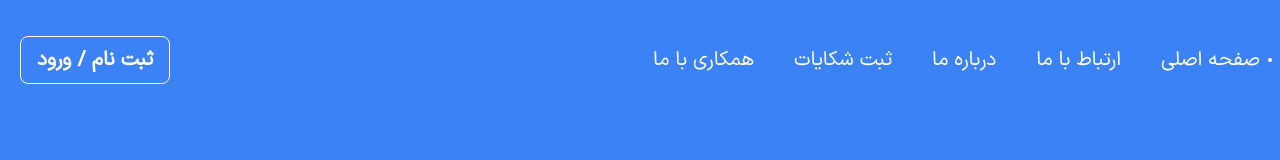
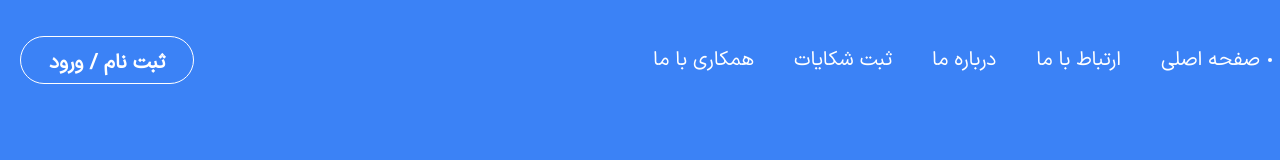
Before and after one commit to Apple-Service-ir/AppleService-RepairProject-FrontEnd, a React (Vite) app: page / in a window 1280 px wide. Shown: the top 160 px of the page. Built offline with nearby package versions, Linux system fonts and the light colour scheme.

Commit message:
change register button

```diff
--- a/src/components/Header/Header.jsx
+++ b/src/components/Header/Header.jsx
@@ -47,7 +47,8 @@ export function Header() {
             <NavLink className='header__navlink text-white text-xl'>همکاری با ما</NavLink>
           </li>
         </ul>
-        <NavLink className='btn btn-outline text-white border-white text-xl hover:bg-white hover:text-blue-500'>ثبت نام / ورود</NavLink>
+        <NavLink className='btn btn-outline text-white border-white text-xl rounded-full py-3 px-7
+          hover:bg-white hover:text-blue-500'>ثبت نام / ورود</NavLink>
       </div>
     </>
   )
```
Also changed, not shown: tailwind.config.js (+0 -10 lines).
